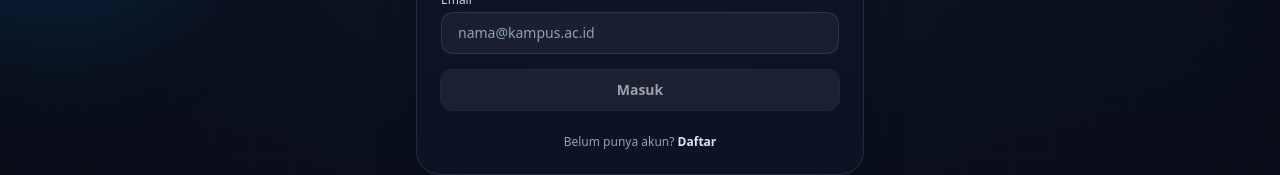
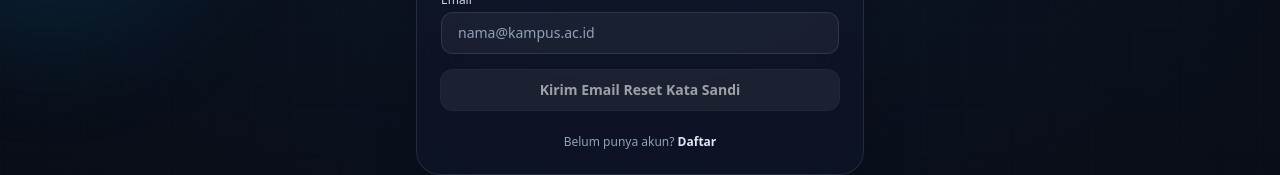
Before and after one commit to fafa123id/ubmager-fe, a Nuxt app: page /auth/forgot-password in a window 1280 px wide. Shown: the part 250-425 px from the top of the page. Built offline with nearby package versions, Linux system fonts and the light colour scheme; no server answers.

Commit message:
Update button text to 'Kirim Email Reset Kata Sandi' in forgot password form

```diff
--- a/app/pages/auth/forgot-password/index.vue
+++ b/app/pages/auth/forgot-password/index.vue
@@ -130,7 +130,7 @@ const submit = async () => {
                 fill="currentColor"
               ></path>
             </svg>
-            Masuk
+            Kirim Email Reset Kata Sandi
           </button>
         </form>
 
```
